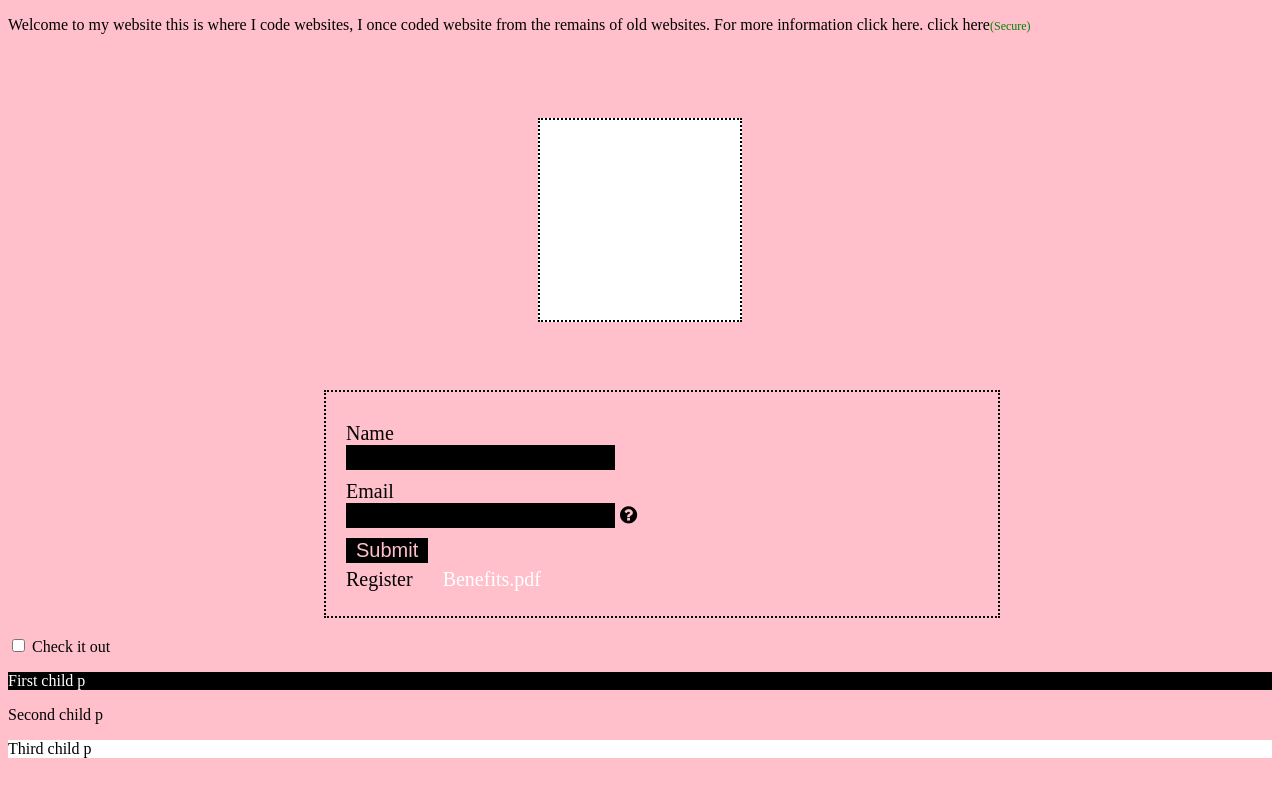
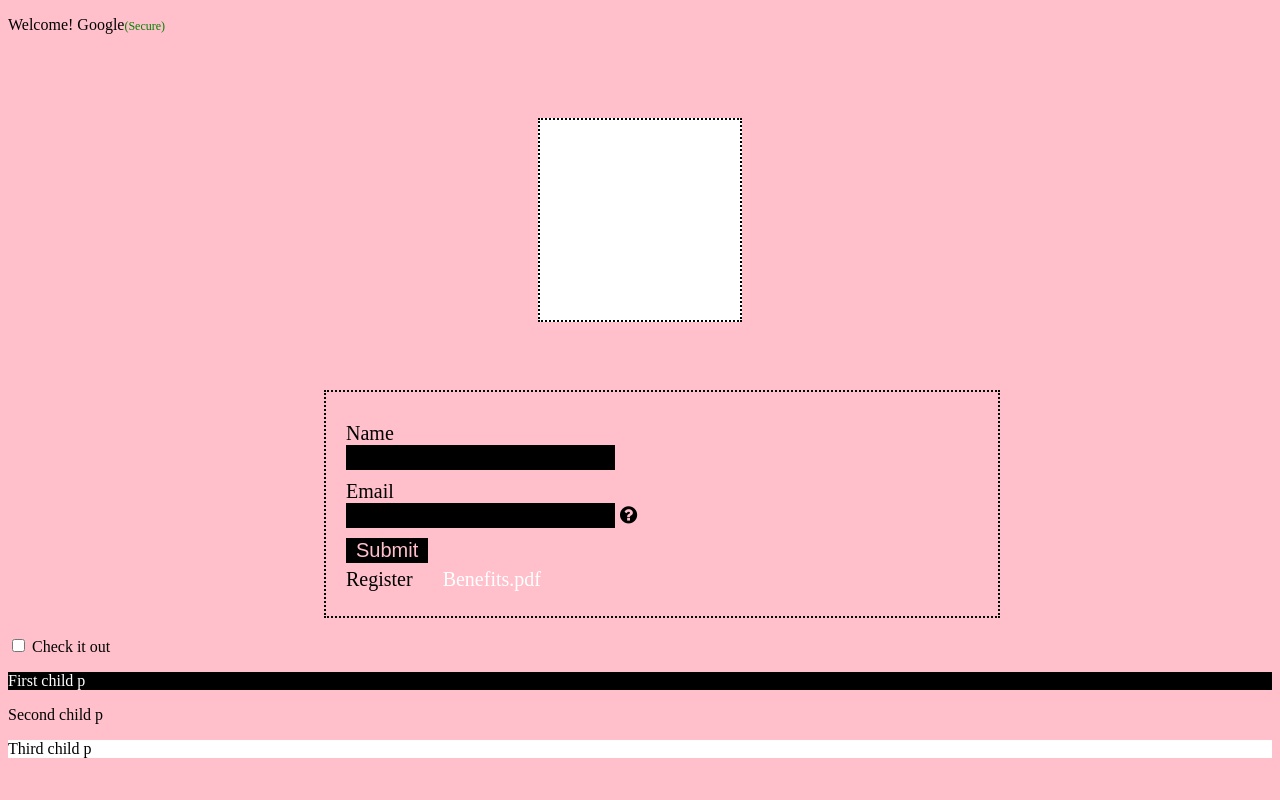
Before and after one commit to automata-killa/selectors, a plain HTML site: page index.html in a window 1280 px wide. Shown: the top 800 px of the page. Drawn offline with Linux system fonts and the light colour scheme.

Commit message:
Update index.html

```diff
--- a/index.html
+++ b/index.html
@@ -5,7 +5,7 @@
   <link rel="stylesheet" href="https://cdnjs.cloudflare.com/ajax/libs/font-awesome/4.7.0/css/font-awesome.min.css">
 </head>
 <body>
-  <p>Welcome to my website this is where I code websites, I once coded website from the remains of old websites. For more information click here. <a href="https://google.com">click here</a></p>
+  <p>Welcome! <a href="https://google.com">Google</a></p>
   <br>
   <div class="block"></div>
   <br>
```
